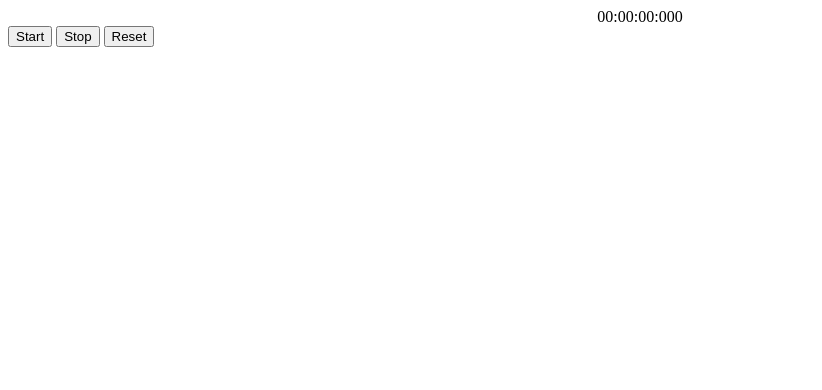
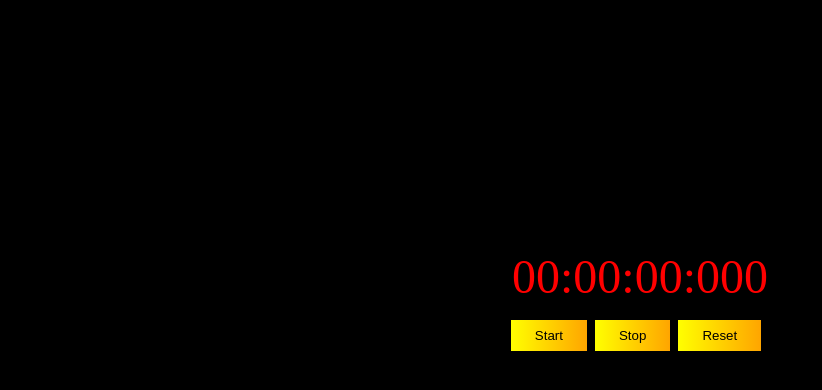
Before and after one commit to pour68/exercise-stopwatch, a plain HTML site: page index.html in a window 1280 px wide. Shown: the whole page, without its empty margins (0-822 px from the left). Drawn offline with Linux system fonts and the light colour scheme.

Commit message:
enhance ui

```diff
--- a/css/main.css
+++ b/css/main.css
@@ -1,4 +1,54 @@
+*, *::before, *::after {
+    padding: 0;
+    margin: 0;
+}
+
+* {
+    box-sizing: border-box;
+}
+
+html {
+    font-size: 16px;
+}
+
+body {
+    font-size: 1rem;
+    background: #000;
+    display: flex;
+    flex-direction: column;
+    justify-content: center;
+    align-items: center;
+    height: 75vh;
+}
+
 .stopwatch {
     display: flex;
     justify-content: center;
+    font-size: 3rem;
+    color: red;
 }
+
+.stopwatch-api {
+    display: flex;
+    flex-wrap: wrap;
+    justify-content: center;
+    align-items: center;
+    margin-top: 1rem;
+}
+
+.btn {
+    outline: none;
+    border:  none;
+    cursor: pointer;
+    padding: 0.5rem 1.5rem;
+    margin-right: 0.5rem;
+}
+
+.btn-primary {
+    background-image: linear-gradient(to right, yellow, orange);
+}
+
+.btn-primary:hover {
+    opacity: 0.8;
+    color: #fff;
+}
```
